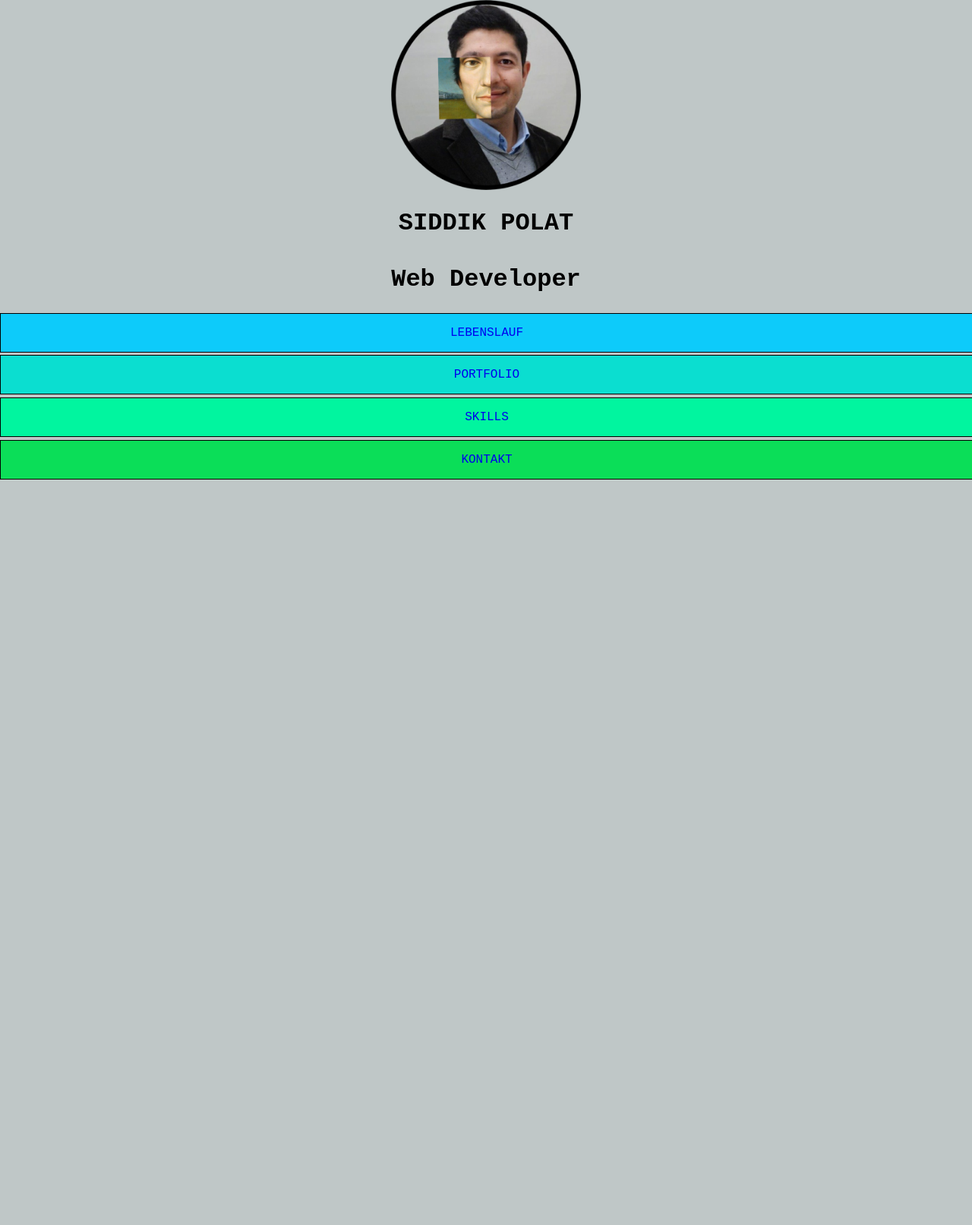
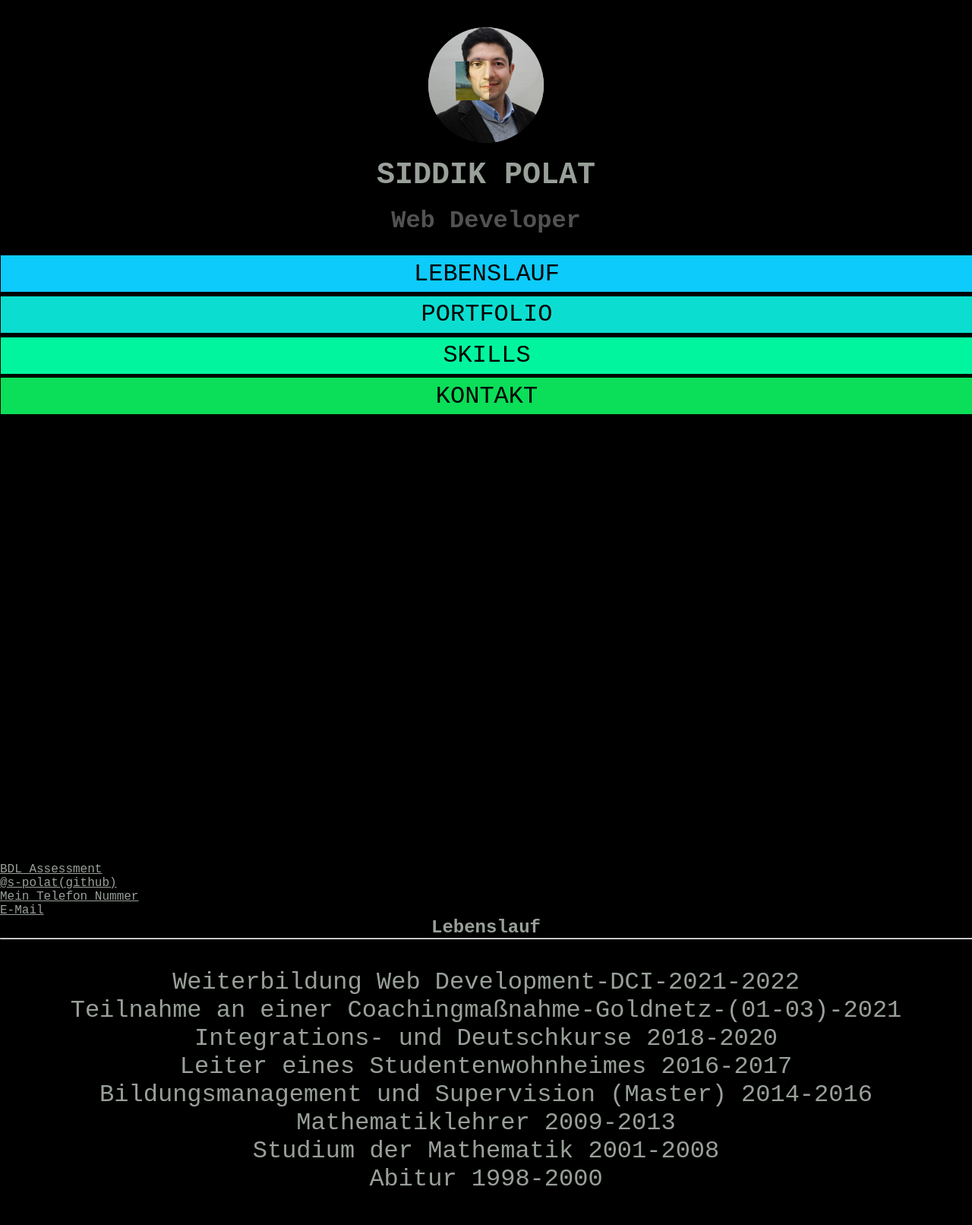
Before and after one commit to s-polat/portfolio, a website: page index.html in a window 1280 px wide. Shown: the top 1612 px of the page at 76% size. Drawn offline with Linux system fonts and the light colour scheme.

Commit message:
nicht fertig

```diff
--- a/index.html
+++ b/index.html
@@ -10,9 +10,13 @@
 <link rel="stylesheet" href="style.css">
 </head>
 <body>
-    <div class="img"><img  class="indivimg" id="img" src="./images/PicsArt_04-19-03.01.27.png" alt="Siddik Polats foto"></div>
+    <div class="fix">
+        <div class="img"><img  class="indivimg" id="img" src="./images/PicsArt_04-19-03.01.27.png" alt="Siddik Polats foto"></div>
 
-    <h1>SIDDIK POLAT <br><br> Web Developer</h1>
+        <h1>SIDDIK POLAT <br><br></h1>
+        <h2 id="h2web">Web Developer</h2>
+
+    </div>
 
     <div id="navigation">
 
@@ -57,25 +61,36 @@
 
 
 
-    <div>
-        <h2 id="lebenslauf">Lebenslauf</h2>
+    <div id="lebenslauf">
+        <h2 >Lebenslauf</h2>
+        <hr>
+        <div class="lebenslauf">
+            <p>Weiterbildung Web Development-DCI-2021-2022</p>
+            <p>Teilnahme an einer Coachingmaßnahme-Goldnetz-(01-03)-2021</p>
+            <p>Integrations- und Deutschkurse 2018-2020</p>
+            <p>Leiter eines Studentenwohnheimes 2016-2017</p>
+            <p>Bildungsmanagement und Supervision (Master) 2014-2016</p>
+            <p>Mathematiklehrer 2009-2013</p>
+            <p>Studium der Mathematik 2001-2008</p>
+            <p>Abitur 1998-2000</p>
+        </div>
+    </div>
 
-
+    <div id="portfolio">
+        <h2 >Portfolio</h2>
+        <hr>
 
     </div>
 
-    <div>
-        <h2 id="portfolio">Portfolio</h2>
+    <div id="skills">
+        <h2 >Skills</h2>
+        <hr>
 
     </div>
 
-    <div>
-        <h2 id="skills">Skills</h2>
-
-    </div>
-
-    <div>
-        <h2 id="kontakt">Kontakt</h2>
+    <div id="kontakt">
+        <h2 >Kontakt</h2>
+        <hr>
 
 
     </div>
--- a/style.css
+++ b/style.css
@@ -1,6 +1,7 @@
 * {
     margin: 0;
     padding: 0;
+    color: rgb(153, 160, 153);
 }
 html {
 scroll-behavior: smooth;
@@ -8,9 +9,11 @@ scroll-behavior: smooth;
 }
 
 body{
-    background-color: rgba(91, 111, 112, 0.39);
+    background-color: rgb(0, 0, 0);
     font-family:'Courier New', Courier, monospace
 }
+
+
 .img{
     display: table;
     margin: 0 auto;
@@ -21,8 +24,8 @@ body{
     display: table-cell;
     vertical-align: middle;
     text-align: center;
-    height: 250px;
-    width: 250px;
+    margin-top: 20%;
+    height: 20vh;
     margin-bottom: 10%;
 }
 
@@ -30,14 +33,21 @@ body{
 
 h1{
     text-align: center;
+    margin-bottom: -2%;
+    font-size: 5vh;
+}
+#h2web{text-align: center;
     margin-bottom: 2%;
-
+    font-size: 4vh;
+    color: rgb(82, 82, 82);
 }
 
 #navigation {
-    height: 2000px;
-    position:sticky;
+    height: 100vh;
+
     text-align: center;
+
+
 }
 
 #navigation ul{
@@ -49,10 +59,12 @@ h1{
     text-decoration: none;
     display: table-cell;
     vertical-align: middle;text-transform: uppercase;
+    font-size: 4vh;
+    color: black;
 }
 
 li div{ border: solid 1px black;
-        height: 50px;
+        height: 6vh;
         display: table;
         width: 100%;
         margin-top: 0.3%;
@@ -66,8 +78,9 @@ li div:hover{
 
 
 #lebenslauf, #portfolio, #skills, #kontakt {
-    height: 2000px;
-    padding-top: 60px;
+    height: 100vh;
+    text-align: center;
+
 
 
 }
@@ -87,3 +100,8 @@ li div:hover{
 #navcolor_4{
     background-color:#0BDE58;
 }
+.lebenslauf{
+    padding: 3%;
+    font-size: 2em;
+    text-align: center;
+}
```
